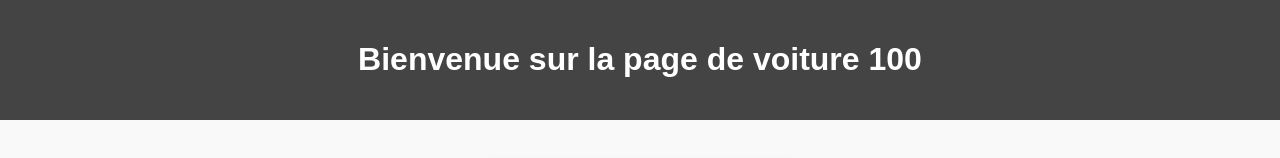
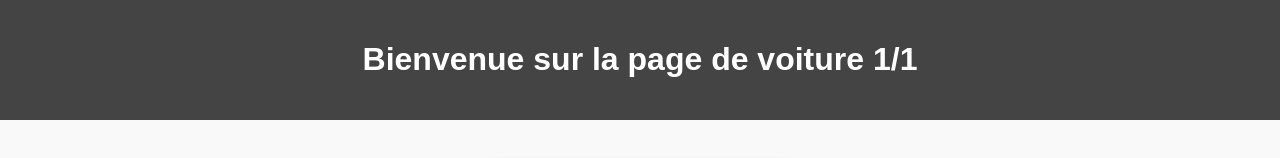
Before and after one commit to Alaa21-08/devopsrepo, a React (Create React App) app: page / in a window 1280 px wide. Shown: the top 158 px of the page. Built offline with nearby package versions, Linux system fonts and the light colour scheme.

Commit message:
commit 1/1

```diff
--- a/src/App.js
+++ b/src/App.js
@@ -6,7 +6,7 @@ function App() {
   return (
     <div className="container">
       <header className="header">
-        <h1>Bienvenue sur la page de voiture 100</h1>
+        <h1>Bienvenue sur la page de voiture 1/1</h1>
       </header>
 
       <main className="main">
```
